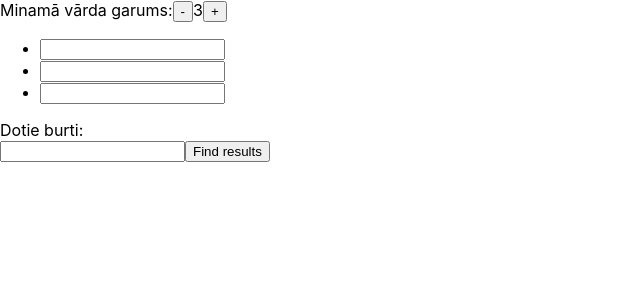
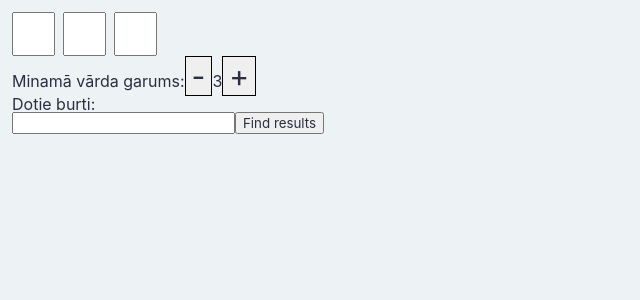
Before and after one commit to osvalds/word-yard-solver, a React (Create React App) app: page / in a window 1280 px wide. Shown: the top 300 px of the page, without its empty margins (0-640 px from the left). Built offline with nearby package versions, Linux system fonts and the light colour scheme.

Commit message:
Start styling the app

```diff
--- a/package.json
+++ b/package.json
@@ -11,7 +11,8 @@
     "react": "^16.13.1",
     "react-dom": "^16.13.1",
     "react-scripts": "3.4.1",
-    "recoil": "^0.0.8"
+    "recoil": "^0.0.8",
+    "styled-components": "^5.1.1"
   },
   "scripts": {
     "start": "react-scripts start",
--- a/src/App.css
+++ b/src/App.css
@@ -1,38 +1,66 @@
-.App {
-  text-align: center;
+/* http://meyerweb.com/eric/tools/css/reset/
+   v2.0 | 20110126
+   License: none (public domain)
+*/
+
+html, body, div, span, applet, object, iframe,
+h1, h2, h3, h4, h5, h6, p, blockquote, pre,
+a, abbr, acronym, address, big, cite, code,
+del, dfn, em, img, ins, kbd, q, s, samp,
+small, strike, strong, sub, sup, tt, var,
+b, u, i, center,
+dl, dt, dd, ol, ul, li,
+fieldset, form, label, legend,
+table, caption, tbody, tfoot, thead, tr, th, td,
+article, aside, canvas, details, embed,
+figure, figcaption, footer, header, hgroup,
+menu, nav, output, ruby, section, summary,
+time, mark, audio, video {
+  margin: 0;
+  padding: 0;
+  border: 0;
+  font-size: 100%;
+  font: inherit;
+  vertical-align: baseline;
+}
+/* HTML5 display-role reset for older browsers */
+article, aside, details, figcaption, figure,
+footer, header, hgroup, menu, nav, section {
+  display: block;
+}
+body {
+  line-height: 1;
+}
+ol, ul {
+  list-style: none;
+}
+blockquote, q {
+  quotes: none;
+}
+blockquote:before, blockquote:after,
+q:before, q:after {
+  content: '';
+  content: none;
+}
+table {
+  border-collapse: collapse;
+  border-spacing: 0;
 }
 
-.App-logo {
-  height: 40vmin;
-  pointer-events: none;
+:root {
+  --background: #edf2f4;
+  --text-color: #2b2d42;
 }
 
-@media (prefers-reduced-motion: no-preference) {
-  .App-logo {
-    animation: App-logo-spin infinite 20s linear;
-  }
+* {
+  font-family: -apple-system,BlinkMacSystemFont,Segoe UI,Helvetica,Arial,sans-serif,Apple Color Emoji,Segoe UI Emoji !important;
 }
 
-.App-header {
-  background-color: #282c34;
-  min-height: 100vh;
-  display: flex;
-  flex-direction: column;
-  align-items: center;
-  justify-content: center;
-  font-size: calc(10px + 2vmin);
-  color: white;
+body {
+  background: var(--background);
+  padding: 12px;
 }
 
-.App-link {
-  color: #61dafb;
+* {
+  color: var(--text-color);
 }
-
-@keyframes App-logo-spin {
-  from {
-    transform: rotate(0deg);
-  }
-  to {
-    transform: rotate(360deg);
-  }
-}
--- /dev/null
+++ b/src/components/Button.js
@@ -0,0 +1,13 @@
+import React from "react"
+import styled from "styled-components"
+
+const ButtonStyled = styled.button`
+  font-size: 30px;
+  border: 1px solid black;
+`
+
+export default function Button(props) {
+    return (
+        <ButtonStyled {...props}/>
+    )
+}
--- /dev/null
+++ b/src/components/Input.js
@@ -0,0 +1,16 @@
+import React from "react";
+import styled from "styled-components";
+
+const StyledInput = styled.input`
+  font-size: 20px;
+  padding: 8px;
+  display: block;
+  text-align: center;
+`
+
+export default function Input(props) {
+
+    return (
+        <StyledInput {...props}/>
+    )
+}
--- /dev/null
+++ b/src/components/InputArray.js
@@ -0,0 +1,28 @@
+import React from "react"
+import styled from "styled-components"
+import Input from "./Input";
+
+const InputWrapper = styled.div`
+  display: grid;
+  grid-template-columns: repeat(auto-fill, minmax(32px, 43px));
+  grid-gap: 8px
+`
+
+export default function InputArray({inputArray, onChange}) {
+    return (
+        <InputWrapper>
+            {inputArray.map((i, index) => {
+                return <Input
+                    key={index}
+                    value={i}
+                    onChange={(evt) => onChange({
+                        type: "change",
+                        val: evt.target.value,
+                        pos: index
+                    })}
+                    type="text"/>
+            })}
+        </InputWrapper>
+    )
+
+}
--- a/src/components/Solver.js
+++ b/src/components/Solver.js
@@ -2,6 +2,8 @@
 import {CorpusQuery} from "../AppData";
 import React, {useReducer, useState} from "react";
 import Iter from "es-iter"
+import Button from "./Button";
+import InputArray from "./InputArray";
 
 function reducer(state, action) {
     switch (action.type) {
@@ -78,30 +80,18 @@
 
     return (
         <>
+            <InputArray onChange={dispatchInputArrayChange} inputArray={inputArray}/>
             <div>
                 Minamā vārda garums:
-                <button onClick={() => dispatchInputArrayChange({type: "decrement"})}>
+                <Button onClick={() => dispatchInputArrayChange({type: "decrement"})}>
                     -
-                </button>
+                </Button>
                 <span>{inputArray.length}</span>
-                <button onClick={() => dispatchInputArrayChange({type: "increment"})}>
+                <Button onClick={() => dispatchInputArrayChange({type: "increment"})}>
                     +
-                </button>
+                </Button>
             </div>
-            <ul>
-                {inputArray.map((i, index) => {
-                    return <li key={index}>
-                        <input
-                            value={i}
-                            onChange={(evt) => dispatchInputArrayChange({
-                                type: "change",
-                                val: evt.target.value,
-                                pos: index
-                            })}
-                            type="text"/>
-                    </li>
-                })}
-            </ul>
+
 
             <div>Dotie burti:
                 {sourceLetters.length > 0 &&
```
Also changed, not shown: public/corpus.json, 1 other file (tests, documents, lock files or other folders).
